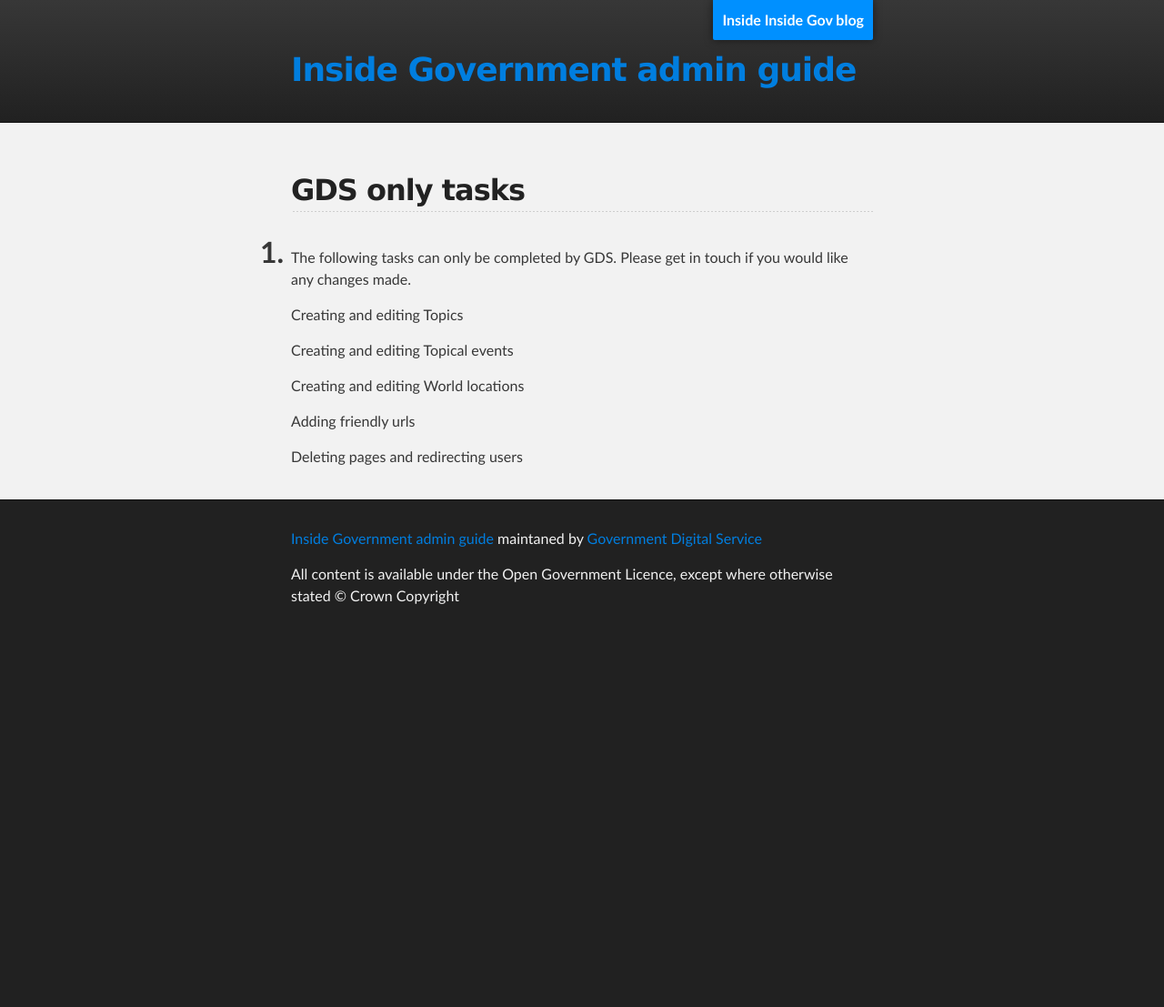
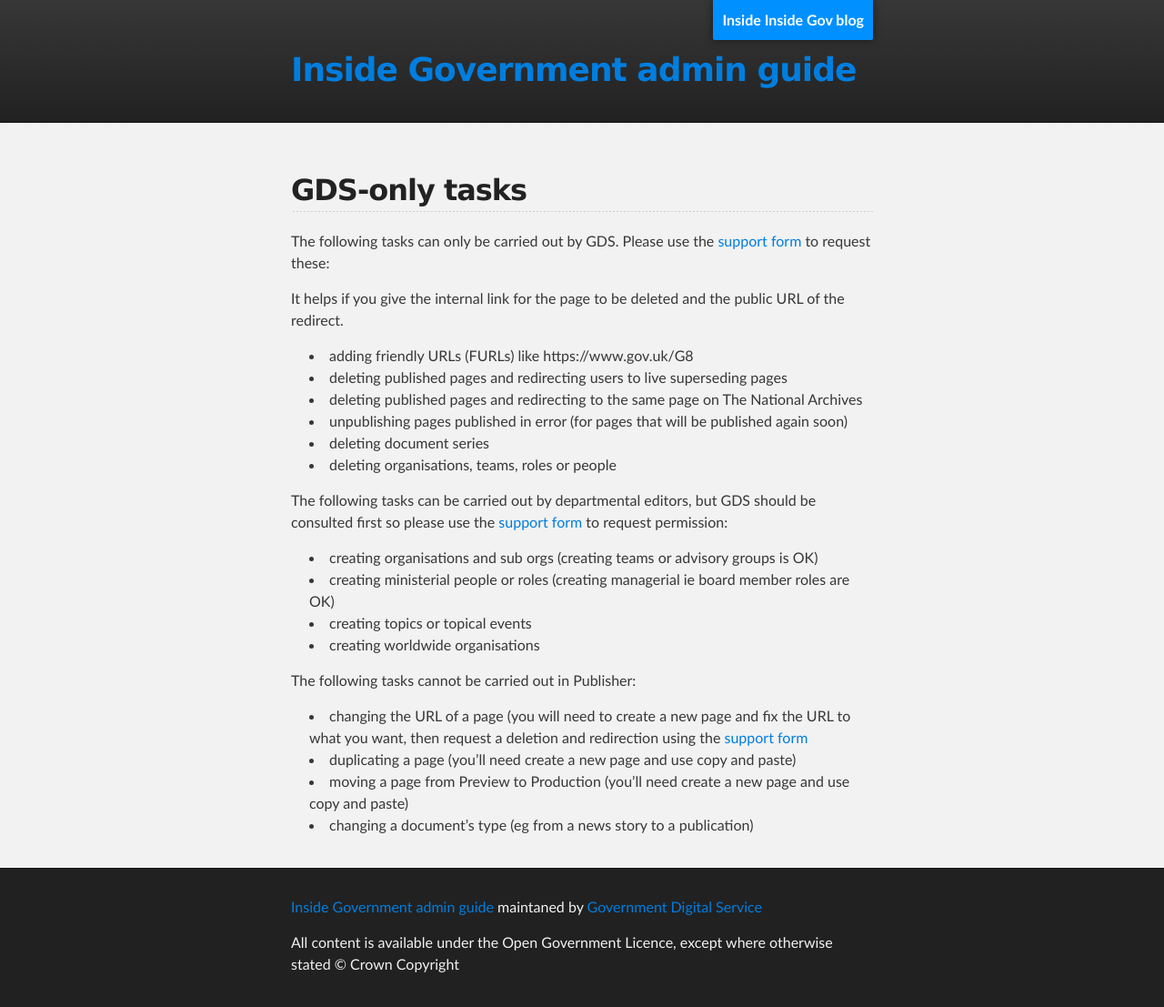
Before and after one commit to alphagov/inside-government-admin-guide, a Jekyll site: the page built from first-steps/gds-only-tasks.md, in a window 1280 px wide. Shown: the whole page at 91% size. Built offline with Jekyll 4.4.1, drawn with Linux system fonts in a browser that asks for light colours; before the commit the page ends 900 px from its top, so only the background shows below that.

Commit message:
Update gds-only-tasks.md

```diff
--- a/first-steps/gds-only-tasks.md
+++ b/first-steps/gds-only-tasks.md
@@ -3,16 +3,29 @@
 title: Inside Government Admin Guide - GDS only tasks
 ---
 
-## GDS only tasks
+## GDS-only tasks
 
-1. The following tasks can only be completed by GDS. Please get in touch if you would like any changes made.
+The following tasks can only be carried out by GDS. Please use the [support form](https://signon.production.alphagov.co.uk/users/sign_in) to request these:
 
-	Creating and editing Topics
+It helps if you give the internal link for the page to be deleted and the public URL of the redirect.
 
-	Creating and editing Topical events
+* adding friendly URLs (FURLs) like https://www.gov.uk/G8
+* deleting published pages and redirecting users to live superseding pages
+* deleting published pages and redirecting to the same page on The National Archives
+* unpublishing pages published in error (for pages that will be published again soon)
+* deleting document series
+* deleting organisations, teams, roles or people
 
-	Creating and editing World locations
+The following tasks can be carried out by departmental editors, but GDS should be consulted first so please use the [support form](https://signon.production.alphagov.co.uk/users/sign_in) to request permission:
 
-	Adding friendly urls
+* creating organisations and sub orgs (creating teams or advisory groups is OK)
+* creating ministerial people or roles (creating managerial ie board member roles are OK)
+* creating topics or topical events
+* creating worldwide organisations
 
-	Deleting pages and redirecting users
+The following tasks cannot be carried out in Publisher:
+
+* changing the URL of a page (you will need to create a new page and fix the URL to what you want, then request a deletion and redirection using the [support form](https://signon.production.alphagov.co.uk/users/sign_in)
+* duplicating a page (you’ll need create a new page and use copy and paste)
+* moving a page from Preview to Production (you’ll need create a new page and use copy and paste)
+* changing a document’s type (eg from a news story to a publication)
```
